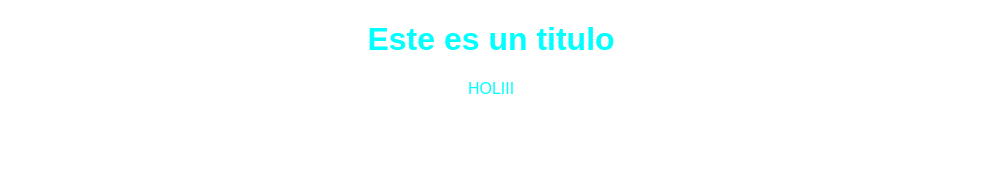
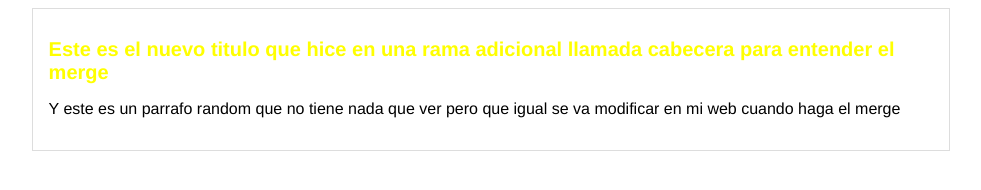
Before and after one commit to MikeQL/GityGithubCoursePlatzi, a plain HTML site: page blogpost.html in a window 1280 px wide. Shown: the whole page, without its empty margins (149-1130 px from the left). Drawn offline with Linux system fonts and the light colour scheme.

Commit message:
commit al master del blogpost en su version mas reciente

```diff
--- a/blogpost.html
+++ b/blogpost.html
@@ -7,7 +7,14 @@
     <title>Document</title>
 </head>
 <body>
-    <h1>Este es un titulo</h1>
-    <div>HOLIII</div>
+    <div id="container">
+        <div id="post">
+            <h1>Este es el nuevo titulo que hice en una rama adicional llamada cabecera para entender el merge</h1>
+
+            <p>Y este es un parrafo random que no tiene nada que ver pero que igual se va  modificar en mi web cuando haga el merge</p>
+        </div>
+
+
+    </div>
 </body>
 </html>
--- a/css/estilos.css
+++ b/css/estilos.css
@@ -1,5 +1,22 @@
 body{
     text-align: center;
-    font-family: Arial, Helvetica, sans-serif;
-    color: aqua;
+    font-family: 'Franklin Gothic Medium', 'Arial Narrow', Arial, sans-serif;
+    color: yellow;
+    font-size: 16px;
 }
+
+#container{
+    width: 70%;
+    padding: 1em;
+    text-align: left;
+    border: 1px solid #DDD;
+    margin: 0 auto;
+}
+
+#container h1{
+    font-size: 20px;
+}
+
+#container p{
+    color: black;
+}
```
